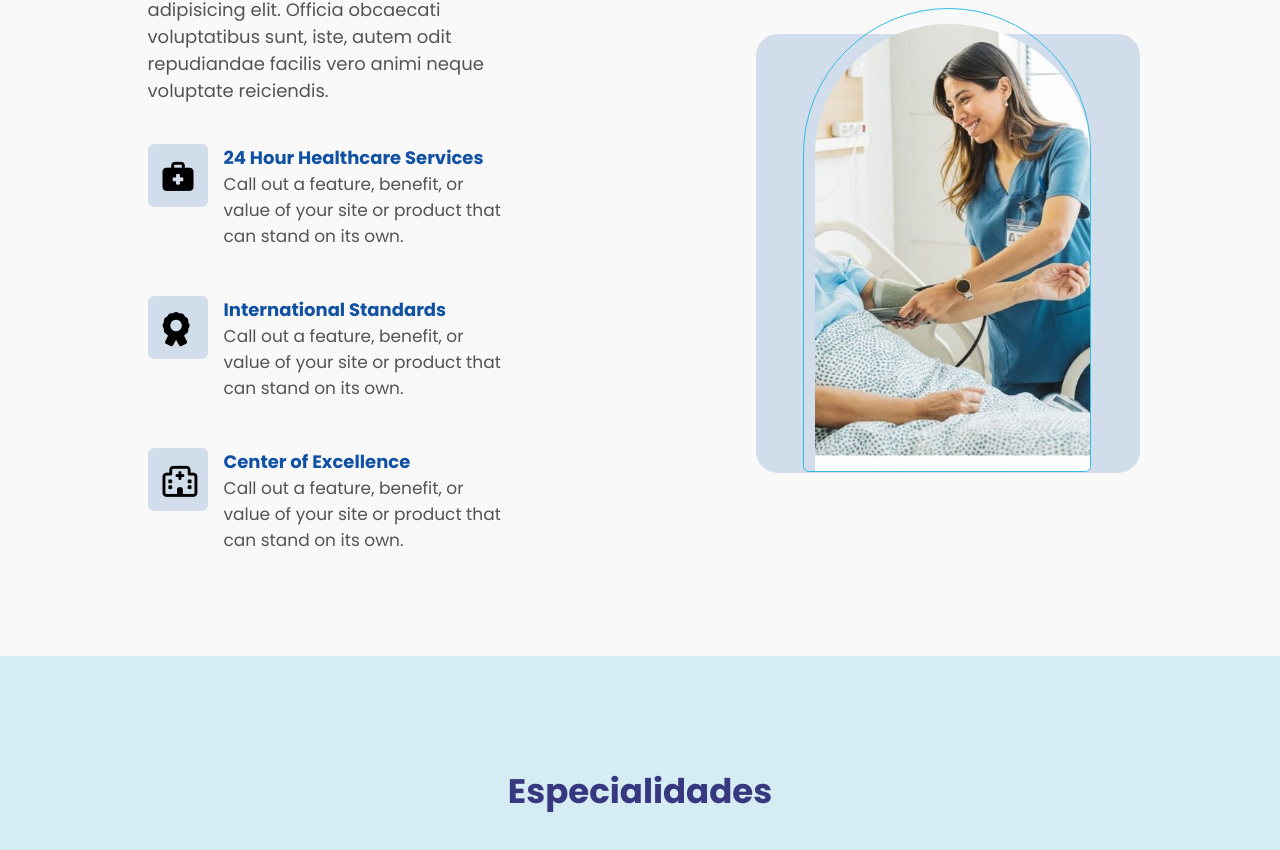
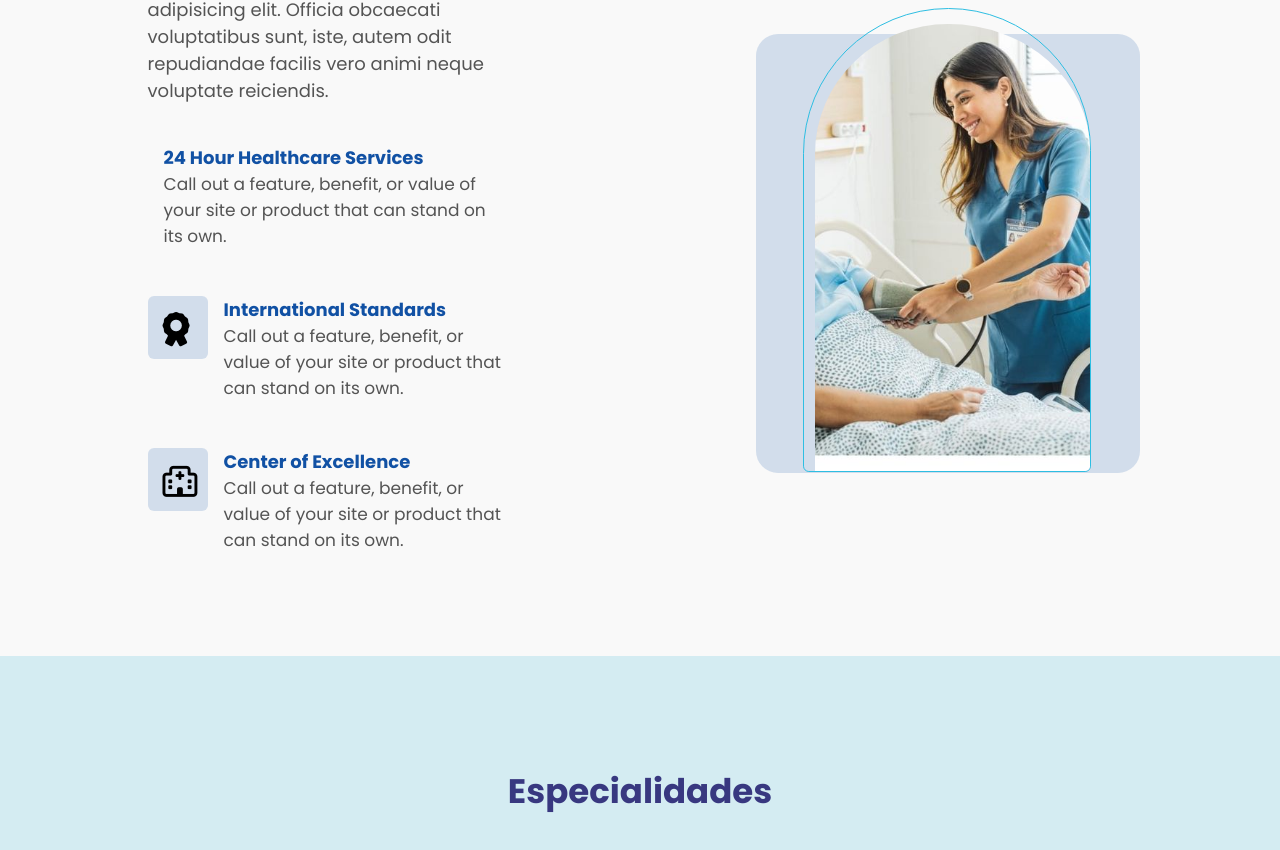
Before and after one commit to hellenpaula/projeto-clinica-medica, a React (Vite) app: page / in a window 1280 px wide. Shown: the part 1050-1900 px from the top of the page. Built offline with nearby package versions, Linux system fonts and the light colour scheme.

Commit message:
add: alterações nos ícones da section sobre

```diff
--- a/src/components/principal/SectionSobre/SectionSobre.jsx
+++ b/src/components/principal/SectionSobre/SectionSobre.jsx
@@ -5,12 +5,14 @@ import CardsSobre from './CardsSobre.jsx'
 
 import ImgSectionSobre from '../../../assets/img/img sobre médica paciente.jpg'
 
+import ImgMaletaMedico from '../../../assets/icone/maleta medico.png'
+
 function SectionSobre() {
 
     const DadosCardSobre = [
         {
             id: 1,
-            icon: "fa-solid fa-briefcase-medical" ,
+            icon: ImgMaletaMedico,
             titulo: "24 Hour Healthcare Services",
             paragrafo: "Call out a feature, benefit, or value of your site or product that can stand on its own."
         },
```
Also changed, not shown: src/assets/icone/maleta medico.png (added).
